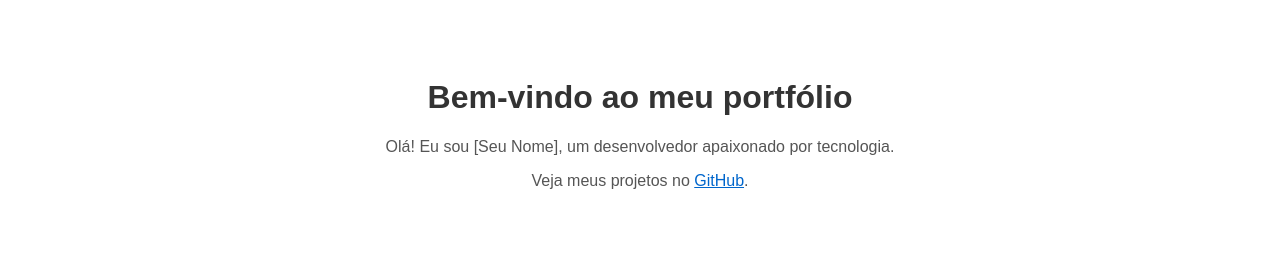
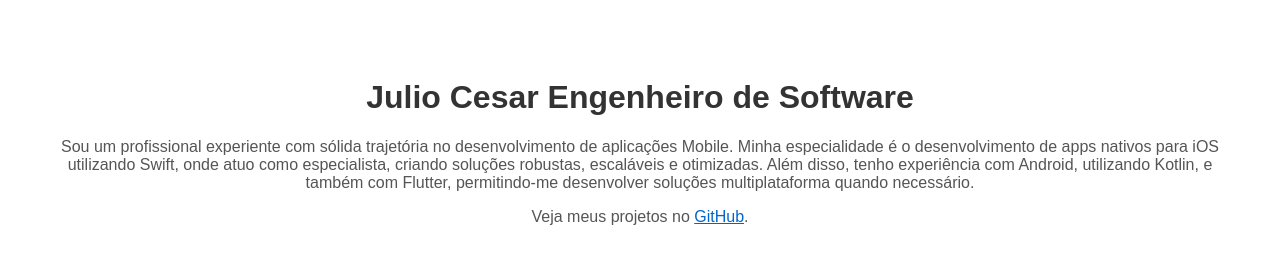
Before and after one commit to Julio1901/juliocesar.github.io, a plain HTML site: page index.html in a window 1280 px wide. Drawn offline with Linux system fonts and the light colour scheme.

Commit message:
modified

```diff
--- a/index.html
+++ b/index.html
@@ -3,7 +3,7 @@
 <head>
     <meta charset="UTF-8">
     <meta name="viewport" content="width=device-width, initial-scale=1.0">
-    <title>Meu Portfólio</title>
+    <title>Julio Cesar Engenheiro de Software</title>
     <style>
         body {
             font-family: Arial, sans-serif;
@@ -22,8 +22,8 @@
     </style>
 </head>
 <body>
-    <h1>Bem-vindo ao meu portfólio</h1>
-    <p>Olá! Eu sou [Seu Nome], um desenvolvedor apaixonado por tecnologia.</p>
-    <p>Veja meus projetos no <a href="https://github.com/seunome" target="_blank">GitHub</a>.</p>
+    <h1>Julio Cesar Engenheiro de Software</h1>
+    <p>Sou um profissional experiente com sólida trajetória no desenvolvimento de aplicações Mobile. Minha especialidade é o desenvolvimento de apps nativos para iOS utilizando Swift, onde atuo como especialista, criando soluções robustas, escaláveis e otimizadas. Além disso, tenho experiência com Android, utilizando Kotlin, e também com Flutter, permitindo-me desenvolver soluções multiplataforma quando necessário.</p>
+    <p>Veja meus projetos no <a href="https://github.com/Julio1901" target="_blank">GitHub</a>.</p>
 </body>
 </html>
```
